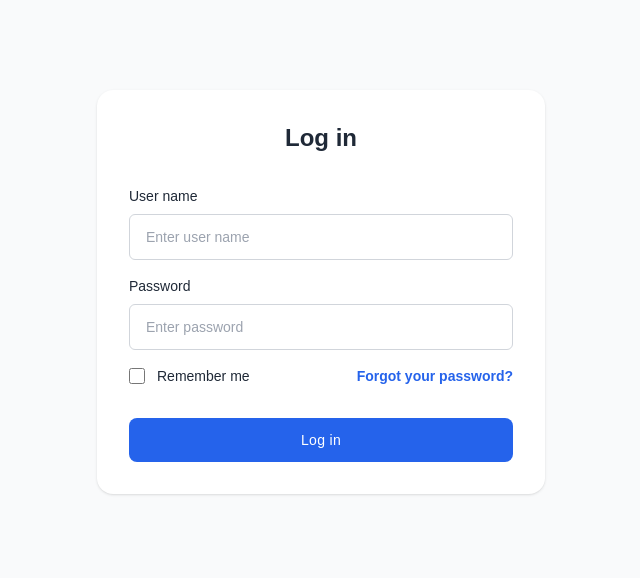
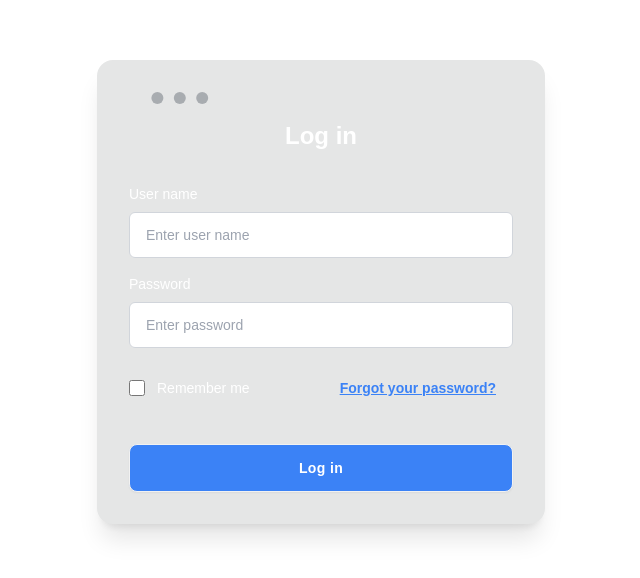
Before and after one commit to agentwolfcut/integrated-project-enviroment, a Vue app in the folder frontend/: page /login in a window 1280 px wide. Shown: the part 108-686 px from the top of the page, without its empty margins (319-959 px from the left). Built offline with nearby package versions, Linux system fonts and the light colour scheme.

Commit message:
new design
gg

```diff
--- a/frontend/package.json
+++ b/frontend/package.json
@@ -26,6 +26,7 @@
     "@vue/test-utils": "^2.4.5",
     "autoprefixer": "^10.4.19",
     "cypress": "^13.8.1",
+    "daisyui": "^4.12.10",
     "jsdom": "^24.0.0",
     "postcss": "^8.4.38",
     "tailwindcss": "^3.4.3",
--- a/frontend/src/components/EditTask.vue
+++ b/frontend/src/components/EditTask.vue
@@ -117,7 +117,7 @@ const isSaveDisabled = computed(() => {
 </script>
 
 <template>
-    <div class="absolute left-0 right-0 top-1/4 m-auto flex flex-wrap justify-center items-center">
+    <div class="absolute left-0 right-0 top-1/4 m-auto flex flex-wrap justify-center items-center ">
         <div
             class="px-3 lg:flex-none fixed top-0 left-0 w-full h-full flex justify-center items-center bg-black bg-opacity-70">
 
--- a/frontend/src/components/Login.vue
+++ b/frontend/src/components/Login.vue
@@ -60,19 +60,37 @@ const canLogin = () => {
 </script>
 
 <template>
-<div class="bg-gray-50 font-[sans-serif]">
+
+    <div class="area">
+    			<ul class="circles">
+				<li></li>
+				<li></li>
+				<li></li>
+				<li></li>
+				<li></li>
+				<li></li>
+				<li></li>
+				<li></li>
+				<li></li>
+				<li></li>
+			</ul>
+
+
+<div class="bg-base-100 font-[sans-serif]">
+
+
       <div class="min-h-screen flex flex-col items-center justify-center py-6 px-4">
         <div class="max-w-md w-full">
 
 
-          <div class="p-8 rounded-2xl bg-white shadow">
-            <h2 class="text-gray-800 text-center text-2xl font-bold">Log in</h2>
+          <div class="p-8 mockup-window bg-base-300 shadow-xl ">
+            <h2 class="text-white text-center text-2xl font-bold">Log in</h2>
             <form class="mt-8 space-y-4">
               <div>
-                <label class="text-gray-800 text-sm mb-2 block">User name</label>
+                <label class="text-white text-sm mb-2 block">User name</label>
                 <div class="relative flex items-center">
 
-                  <input v-model="usrpw.userName" name="username" type="text" required class="w-full text-gray-800 text-sm border border-gray-300 px-4 py-3 rounded-md outline-blue-600" placeholder="Enter user name" />
+                  <input v-model="usrpw.userName" name="username" type="text" required class="bg-white w-full text-gray-800 text-sm border border-gray-300 px-4 py-3 rounded-md outline-blue-600" placeholder="Enter user name" />
 
                   <!-- icon -->
 
@@ -84,9 +102,9 @@ const canLogin = () => {
               </div>
 
               <div>
-                <label class="text-gray-800 text-sm mb-2 block">Password</label>
+                <label class="text-white text-sm mb-2 block">Password</label>
                 <div class="relative flex items-center">
-                  <input v-model="usrpw.password" name="password" type="password" required class="w-full text-gray-800 text-sm border border-gray-300 px-4 py-3 rounded-md outline-blue-600" placeholder="Enter password" />
+                  <input v-model="usrpw.password" name="password" type="password" required class="bg-white w-full text-gray-800 text-sm border border-gray-300 px-4 py-3 rounded-md outline-blue-600" placeholder="Enter password" />
 
                   <!-- icon -->
 
@@ -100,20 +118,24 @@ const canLogin = () => {
               <!-- for future feature -->
               <div class="flex flex-wrap items-center justify-between gap-4">
                 <div class="flex items-center">
+
+
+
+
                   <input id="remember-me" name="remember-me" type="checkbox" class="h-4 w-4 shrink-0 text-blue-600 focus:ring-blue-500 border-gray-300 rounded" />
-                  <label for="remember-me" class="ml-3 block text-sm text-gray-800">
+                  <label for="remember-me" class="ml-3 block text-sm text-white">
                     Remember me
                   </label>
                 </div>
                 <div class="text-sm">
-                  <a href="jajvascript:void(0);" class="text-blue-600 hover:underline font-semibold">
+                  <a href="jajvascript:void(0);" class="btn btn-active btn-link text-blue-500">
                     Forgot your password?
                   </a>
                 </div>
               </div>
 
               <div class="!mt-8">
-                <button @click="inputUsrpw"  type="button" class="w-full py-3 px-4 text-sm tracking-wide rounded-lg text-white bg-blue-600 hover:bg-blue-700 focus:outline-none">
+                <button @click="inputUsrpw"  type="button" class="btn w-full py-3 px-4 text-sm tracking-wide rounded-lg text-white bg-blue-500 hover:bg-blue-600 focus:outline-none">
                   Log in
                 </button>
               </div>
@@ -129,9 +151,343 @@ const canLogin = () => {
         ]"
         v-text="textNotify"
       ></div>
+
     </div>
+</div>
 </template>
 
 <style scoped>
 
+@tailwind base;
+@tailwind components;
+@tailwind utilities;
+
+/*Start Animations*/
+@-webkit-keyframes animatetop {
+	from {
+		top: -300px;
+		opacity: 0;
+	}
+	to {
+		top: 0;
+		opacity: 1;
+	}
+}
+@keyframes animatetop {
+	from {
+		top: -300px;
+		opacity: 0;
+	}
+	to {
+		top: 0;
+		opacity: 1;
+	}
+}
+@-webkit-keyframes zoomIn {
+	0% {
+		opacity: 0;
+		-webkit-transform: scale3d(0.3, 0.3, 0.3);
+		transform: scale3d(0.3, 0.3, 0.3);
+	}
+	50% {
+		opacity: 1;
+	}
+}
+@keyframes zoomIn {
+	0% {
+		opacity: 0;
+		-webkit-transform: scale3d(0.3, 0.3, 0.3);
+		transform: scale3d(0.3, 0.3, 0.3);
+	}
+	50% {
+		opacity: 1;
+	}
+}
+/*End Animations*/
+/*
+-- Start BackGround Animation
+*/
+.area {
+	background: #4e54c8;
+	background: -webkit-linear-gradient(to left, #8f94fb, #4e54c8);
+	width: 100%;
+	height: 100vh;
+	position: absolute;
+	z-index: -1;
+}
+
+.circles {
+	position: absolute;
+	top: 0;
+	left: 0;
+	width: 100%;
+	height: 96%;
+	overflow: hidden;
+}
+
+.circles li {
+	position: absolute;
+	display: block;
+	list-style: none;
+	width: 20px;
+	height: 20px;
+	background: rgba(255, 255, 255, 0.2);
+	animation: animate 25s linear infinite;
+	bottom: -150px;
+}
+
+.circles li:nth-child(1) {
+	left: 25%;
+	width: 80px;
+	height: 80px;
+	animation-delay: 0s;
+}
+
+.circles li:nth-child(2) {
+	left: 10%;
+	width: 20px;
+	height: 20px;
+	animation-delay: 2s;
+	animation-duration: 12s;
+}
+
+.circles li:nth-child(3) {
+	left: 70%;
+	width: 20px;
+	height: 20px;
+	animation-delay: 4s;
+}
+
+.circles li:nth-child(4) {
+	left: 40%;
+	width: 60px;
+	height: 60px;
+	animation-delay: 0s;
+	animation-duration: 18s;
+}
+
+.circles li:nth-child(5) {
+	left: 65%;
+	width: 20px;
+	height: 20px;
+	animation-delay: 0s;
+}
+
+.circles li:nth-child(6) {
+	left: 75%;
+	width: 110px;
+	height: 110px;
+	animation-delay: 3s;
+}
+
+.circles li:nth-child(7) {
+	left: 35%;
+	width: 150px;
+	height: 150px;
+	animation-delay: 7s;
+}
+
+.circles li:nth-child(8) {
+	left: 50%;
+	width: 25px;
+	height: 25px;
+	animation-delay: 15s;
+	animation-duration: 45s;
+}
+
+.circles li:nth-child(9) {
+	left: 20%;
+	width: 15px;
+	height: 15px;
+	animation-delay: 2s;
+	animation-duration: 35s;
+}
+
+.circles li:nth-child(10) {
+	left: 85%;
+	width: 150px;
+	height: 150px;
+	animation-delay: 0s;
+	animation-duration: 11s;
+}
+
+@keyframes animate {
+	0% {
+		transform: translateY(0) rotate(0deg);
+		opacity: 1;
+		border-radius: 0;
+	}
+
+	100% {
+		transform: translateY(-1000px) rotate(720deg);
+		opacity: 0;
+		border-radius: 50%;
+	}
+}@tailwind base;
+@tailwind components;
+@tailwind utilities;
+
+/*Start Animations*/
+@-webkit-keyframes animatetop {
+	from {
+		top: -300px;
+		opacity: 0;
+	}
+	to {
+		top: 0;
+		opacity: 1;
+	}
+}
+@keyframes animatetop {
+	from {
+		top: -300px;
+		opacity: 0;
+	}
+	to {
+		top: 0;
+		opacity: 1;
+	}
+}
+@-webkit-keyframes zoomIn {
+	0% {
+		opacity: 0;
+		-webkit-transform: scale3d(0.3, 0.3, 0.3);
+		transform: scale3d(0.3, 0.3, 0.3);
+	}
+	50% {
+		opacity: 1;
+	}
+}
+@keyframes zoomIn {
+	0% {
+		opacity: 0;
+		-webkit-transform: scale3d(0.3, 0.3, 0.3);
+		transform: scale3d(0.3, 0.3, 0.3);
+	}
+	50% {
+		opacity: 1;
+	}
+}
+/*End Animations*/
+/*
+-- Start BackGround Animation
+*/
+.area {
+	background: #4e54c8;
+	background: -webkit-linear-gradient(to left, #8f94fb, #4e54c8);
+	width: 100%;
+	height: 100vh;
+	position: absolute;
+	z-index: -1;
+}
+
+.circles {
+	position: absolute;
+	top: 0;
+	left: 0;
+	width: 100%;
+	height: 96%;
+	overflow: hidden;
+}
+
+.circles li {
+	position: absolute;
+	display: block;
+	list-style: none;
+	width: 20px;
+	height: 20px;
+	background: rgba(255, 255, 255, 0.2);
+	animation: animate 25s linear infinite;
+	bottom: -150px;
+}
+
+.circles li:nth-child(1) {
+	left: 25%;
+	width: 80px;
+	height: 80px;
+	animation-delay: 0s;
+}
+
+.circles li:nth-child(2) {
+	left: 10%;
+	width: 20px;
+	height: 20px;
+	animation-delay: 2s;
+	animation-duration: 12s;
+}
+
+.circles li:nth-child(3) {
+	left: 70%;
+	width: 20px;
+	height: 20px;
+	animation-delay: 4s;
+}
+
+.circles li:nth-child(4) {
+	left: 40%;
+	width: 60px;
+	height: 60px;
+	animation-delay: 0s;
+	animation-duration: 18s;
+}
+
+.circles li:nth-child(5) {
+	left: 65%;
+	width: 20px;
+	height: 20px;
+	animation-delay: 0s;
+}
+
+.circles li:nth-child(6) {
+	left: 75%;
+	width: 110px;
+	height: 110px;
+	animation-delay: 3s;
+}
+
+.circles li:nth-child(7) {
+	left: 35%;
+	width: 150px;
+	height: 150px;
+	animation-delay: 7s;
+}
+
+.circles li:nth-child(8) {
+	left: 50%;
+	width: 25px;
+	height: 25px;
+	animation-delay: 15s;
+	animation-duration: 45s;
+}
+
+.circles li:nth-child(9) {
+	left: 20%;
+	width: 15px;
+	height: 15px;
+	animation-delay: 2s;
+	animation-duration: 35s;
+}
+
+.circles li:nth-child(10) {
+	left: 85%;
+	width: 150px;
+	height: 150px;
+	animation-delay: 0s;
+	animation-duration: 11s;
+}
+
+@keyframes animate {
+	0% {
+		transform: translateY(0) rotate(0deg);
+		opacity: 1;
+		border-radius: 0;
+	}
+
+	100% {
+		transform: translateY(-1000px) rotate(720deg);
+		opacity: 0;
+		border-radius: 50%;
+	}
+}
+
 </style>
--- a/frontend/src/components/ManageStatus.vue
+++ b/frontend/src/components/ManageStatus.vue
@@ -231,11 +231,11 @@ const handelFail = () => {
 <template>
   <div class="flex">
     <SideBar />
-    <div class="flex flex-col w-screen h-screen items-center">
+    <div class="flex flex-col w-screen h-screen items-center bg-gray-600">
       <HeaderIT />
       <div class="flex justify-center overflow-y-scroll">
         <div class="sm:px-20 w-full">
-          <div class="bg-white py-2 md:py-4 px-4 md:px-8 xl:px-10">
+          <div class="py-2 md:py-4 px-4 md:px-8 xl:px-10 bg-gray-600">
             <div>
               <!-- button add -->
               <div class="flex justify-end mb-9">
@@ -249,7 +249,7 @@ const handelFail = () => {
               </div>
 
               <div
-                class="mt-7 overflow-x-auto rounded-2xl border border-gray-100"
+                class="mt-7 overflow-x-auto rounded-2xl"
               >
                 <table class="w-full whitespace-nowrap">
                   <!-- head -->
--- a/frontend/src/components/TaskList.vue
+++ b/frontend/src/components/TaskList.vue
@@ -42,7 +42,7 @@ const taskToDelete = ref(undefined)
 
 <template>
   <div>
-    <div class="sm:px-20 w-full">
+    <div class="sm:px-20 w-full ">
       <div class="bg-white py-2 md:py-4 px-4 md:px-8 xl:px-10">
 
         <div class="mt-7 overflow-x-auto rounded-2xl border border-gray-100">
--- a/frontend/tailwind.config.js
+++ b/frontend/tailwind.config.js
@@ -1,11 +1,8 @@
 /** @type {import('tailwindcss').Config} */
 export default {
-  content: [
-    "./index.html",
-    "./src/**/*.{vue,js,ts,jsx,tsx}",
-  ],
+  content: ["./index.html", "./src/**/*.{vue,js,ts,jsx,tsx}"],
   theme: {
     extend: {},
   },
-  plugins: [],
-}
+  plugins: [require("daisyui")],
+};
```
Also changed, not shown: frontend/src/components/FirstPage.vue (+5 -5 lines), frontend/src/components/Header.vue (+13 -17 lines), frontend/src/components/SideBar.vue (+44 -6 lines), frontend/src/router/index.js (+39 -31 lines), frontend/src/components/SIT-Logo-for-web-120px.png (added), 1 other file (tests, documents, lock files or other folders).
